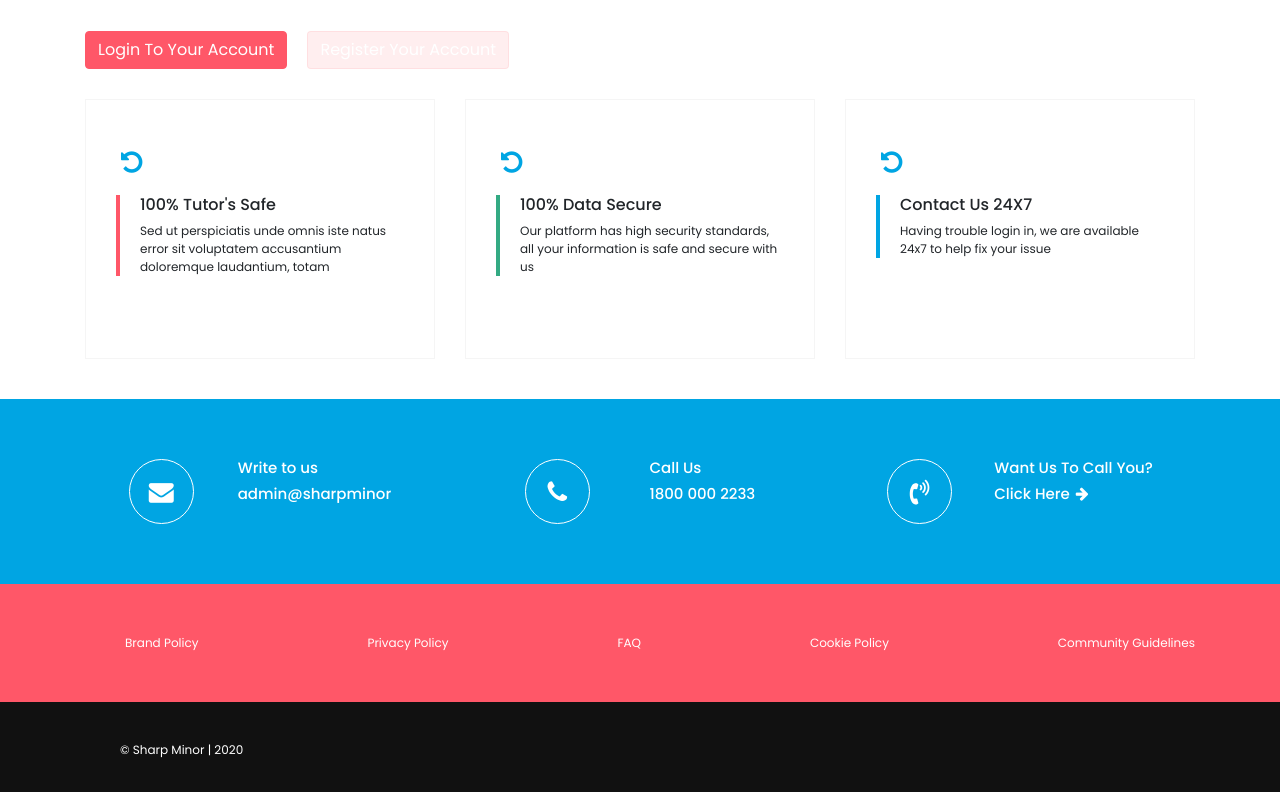
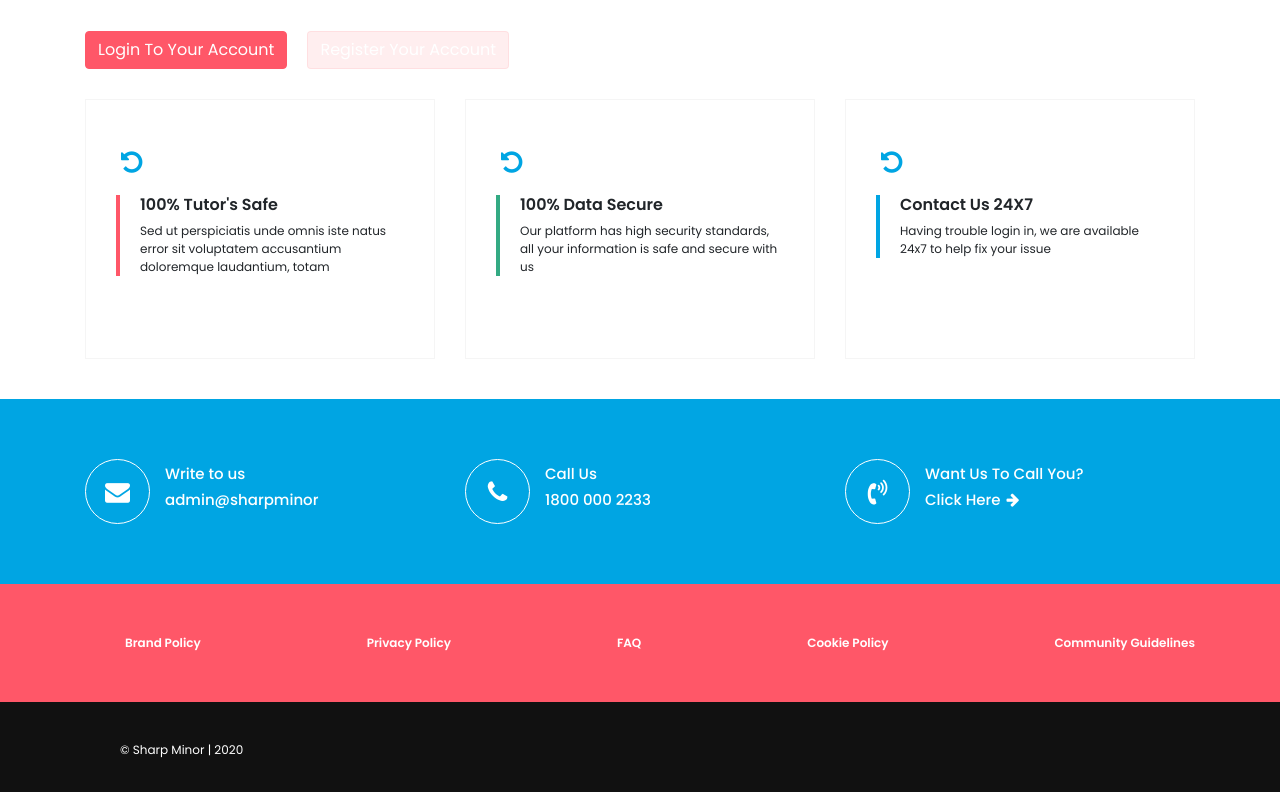
Before and after one commit to umair-alii/sharp-minor, a Next.js app: page /login in a window 1280 px wide. Shown: the part 430-1222 px from the top of the page. Built offline with nearby package versions, Linux system fonts and the light colour scheme.

Commit message:
layout done and font weight done

```diff
--- a/pages/_app.js
+++ b/pages/_app.js
@@ -28,7 +28,7 @@ function MyApp({ Component, pageProps }) {
         <link
           href="https://fonts.googleapis.com/css2?family=Poppins:wght@400;500;600;700&display=swap"
           rel="stylesheet"
-        ></link>
+        />
         <link
           href="https://maxcdn.bootstrapcdn.com/font-awesome/4.7.0/css/font-awesome.min.css"
           rel="stylesheet"
--- a/styles/footer.css
+++ b/styles/footer.css
@@ -6,7 +6,8 @@
 
 .contact-wrapper {
   display: flex;
-  justify-content: space-evenly;
+  justify-content: flex-start;
+  align-items: center;
 }
 
 i {
@@ -24,6 +25,7 @@ i {
   width: 65px;
   display: flex;
   justify-content: center;
+  margin-right: 15px;
 }
 
 i.fa.fa-arrow-right {
@@ -55,6 +57,7 @@ i.fa.fa-arrow-right {
   list-style: none;
   font-size: 12px;
   color: #fff;
+  font-weight: 600;
 }
 
 .lower-footer {
--- a/styles/tutor-information.css
+++ b/styles/tutor-information.css
@@ -21,6 +21,7 @@ i.fa.fa-undo {
 .data-secure h3,
 .contact-us h3 {
   font-size: 16px;
+  font-weight: 600;
 }
 
 .tutor-safe p,
```
